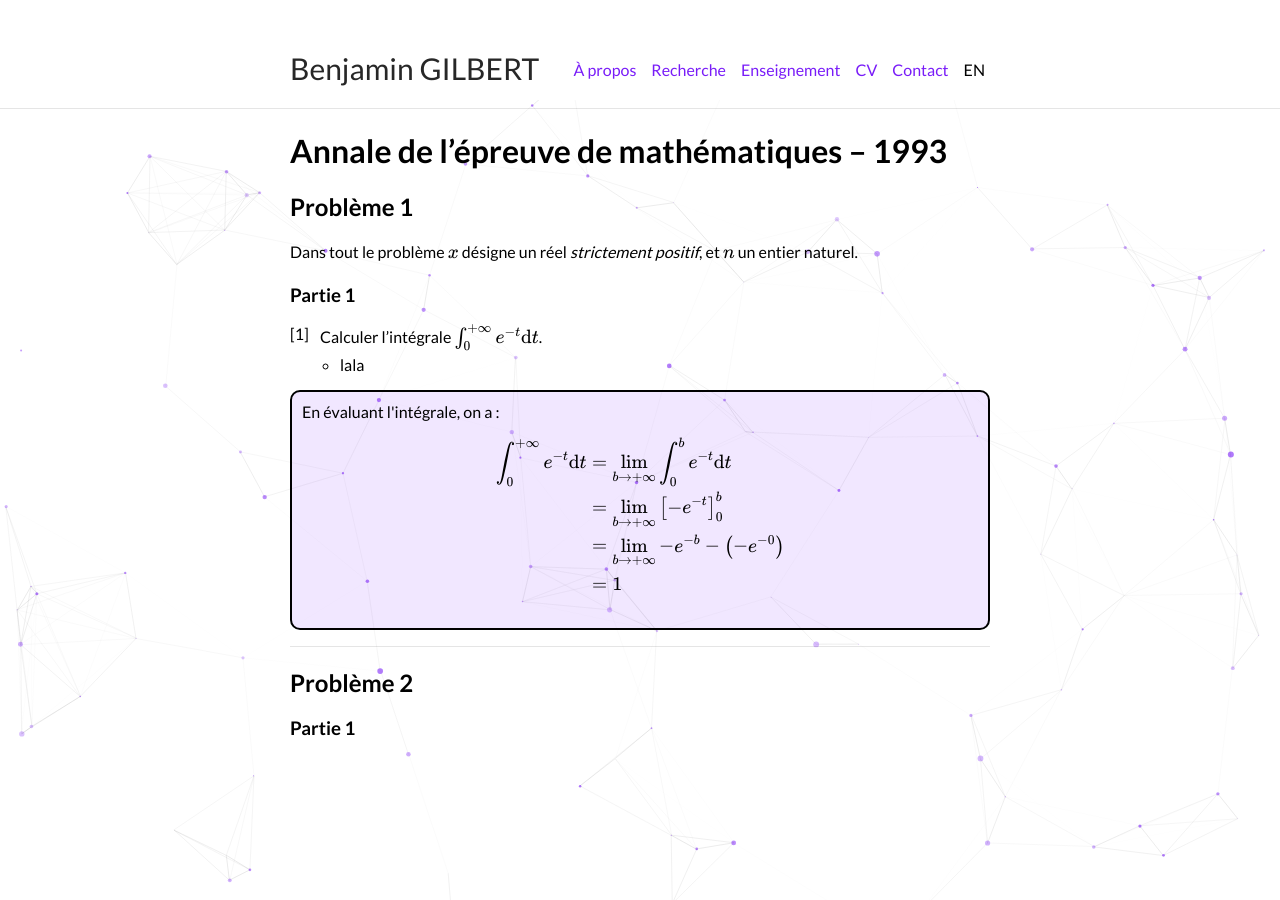
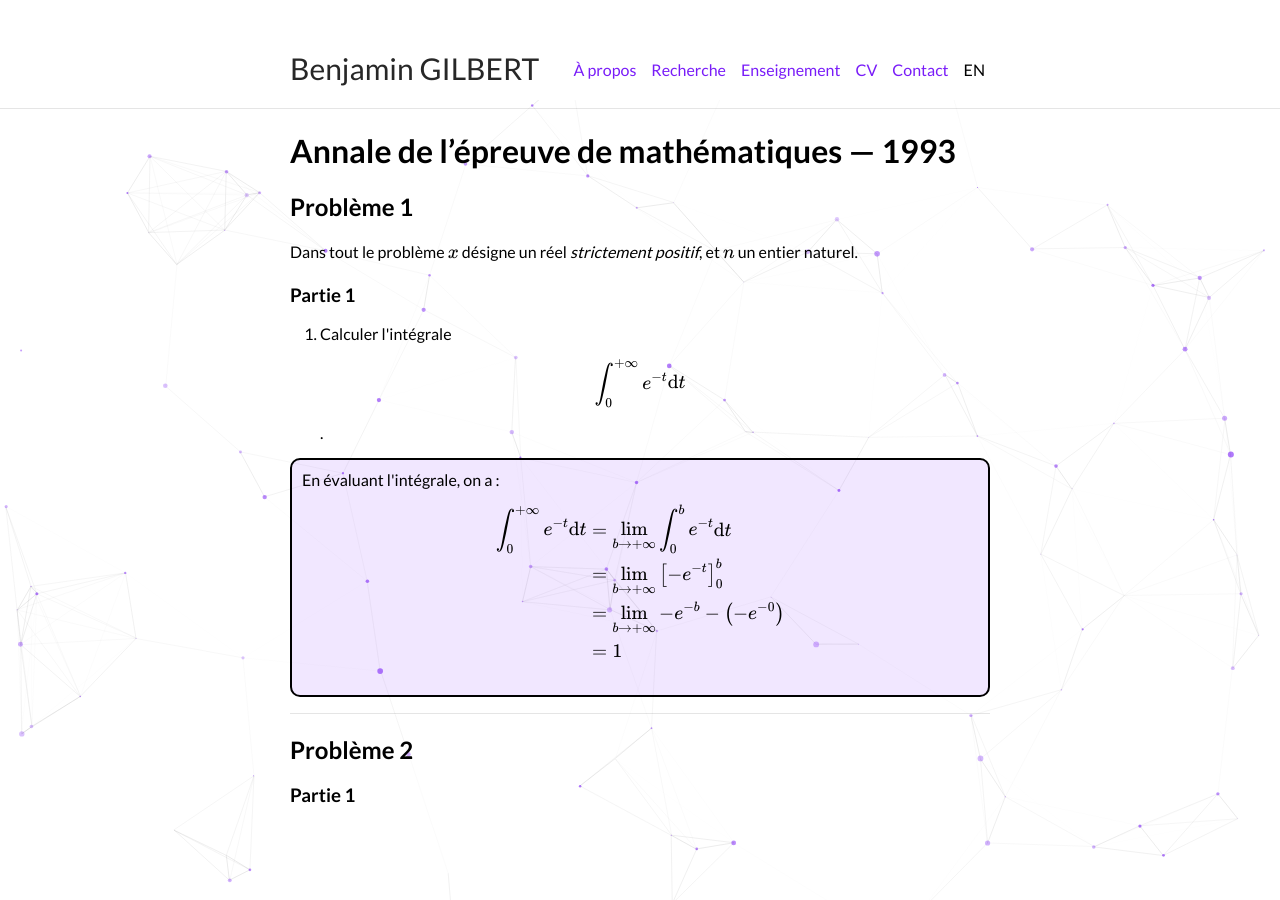
Before and after one commit to bglbrt/bglbrt.github.io, a Jekyll site: the page built from fr/corrections/administrateur_externe_1993.md, in a window 1280 px wide. Built offline with Jekyll 4.4.1, drawn with Linux system fonts in a browser that asks for light colours; nearby versions of some CDN libraries.

Commit message:
Mise à jour des corrections

```diff
--- a/_sass/typography.scss
+++ b/_sass/typography.scss
@@ -6,13 +6,6 @@
     }
     ol {
         counter-reset: list;
-    }
-    ol > li {
-        list-style-position: none;
-        position: relative;
-        list-style: none;
-        margin-top: 5px;
-        margin-bottom: 5px;
     }
     ul > li {
         margin: 5px 0 5px 0;
@@ -24,7 +17,6 @@
         padding: 0 30px 0 30px;
     }
     ol > li:before {
-        content: "[" counter(list, decimal) "] ";
         counter-increment: list;
         position: absolute;
         left: -30px;
--- a/fr/corrections/administrateur_externe_1993.md
+++ b/fr/corrections/administrateur_externe_1993.md
@@ -6,7 +6,7 @@ lang: "fr"
 katex: False
 ---
 
-# Annale de l'épreuve de mathématiques -- 1993
+# Annale de l'épreuve de mathématiques --- 1993
 
 ## Problème 1
 
@@ -14,9 +14,9 @@ Dans tout le problème $$x$$ désigne un réel _strictement positif_, et $$n$$ u
 
 ### Partie 1
 
-{:start="2"}
-1. Calculer l'intégrale $$\int_{0}^{+\infty} e^{-t} \mathrm{d}t$$.
-    - lala
+<ol>
+    <li> Calculer l'intégrale $$\int_{0}^{+\infty} e^{-t} \mathrm{d}t$$. </li>
+</ol>
 
 <p style="border: solid 2px; border-radius: 10px; background-color:rgba(121, 28, 248, .1); padding-right: 10px; padding-left: 10px; padding-top: 10px; padding-bottom: 10px">
 
```
